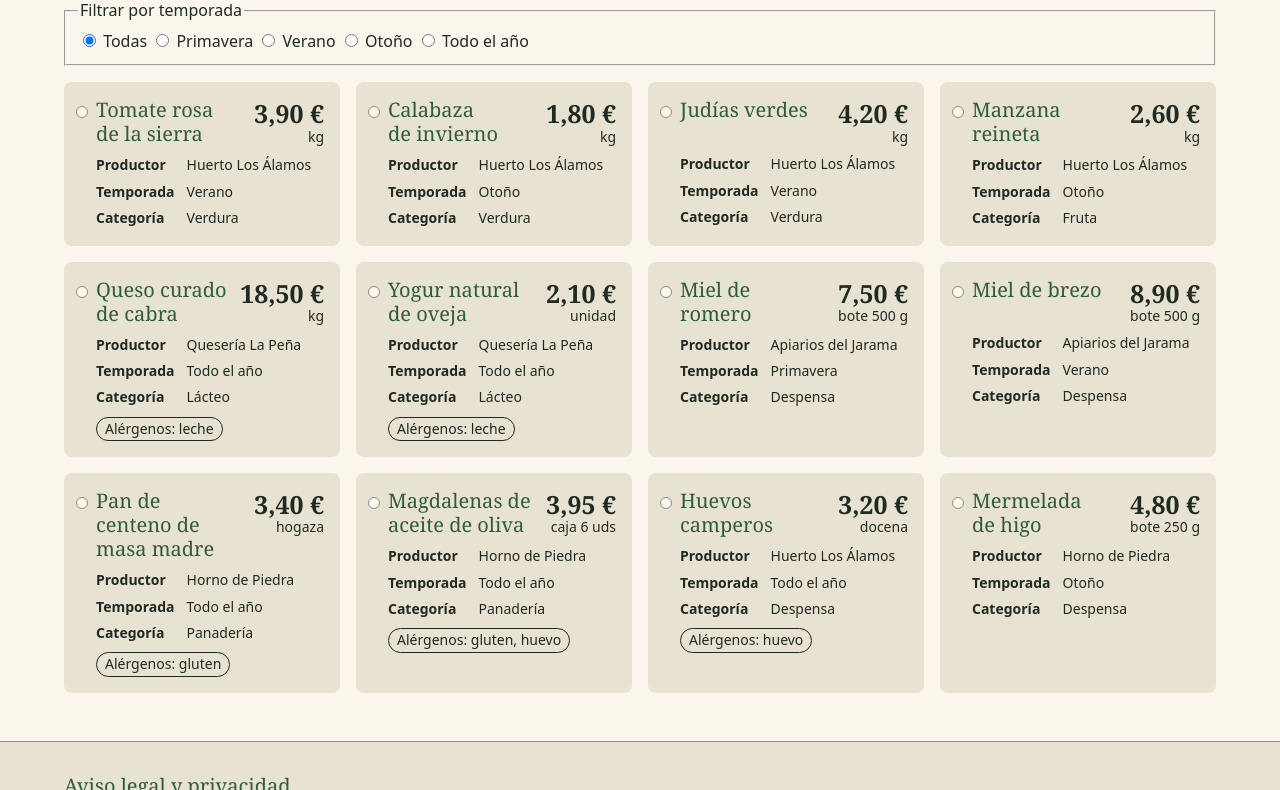
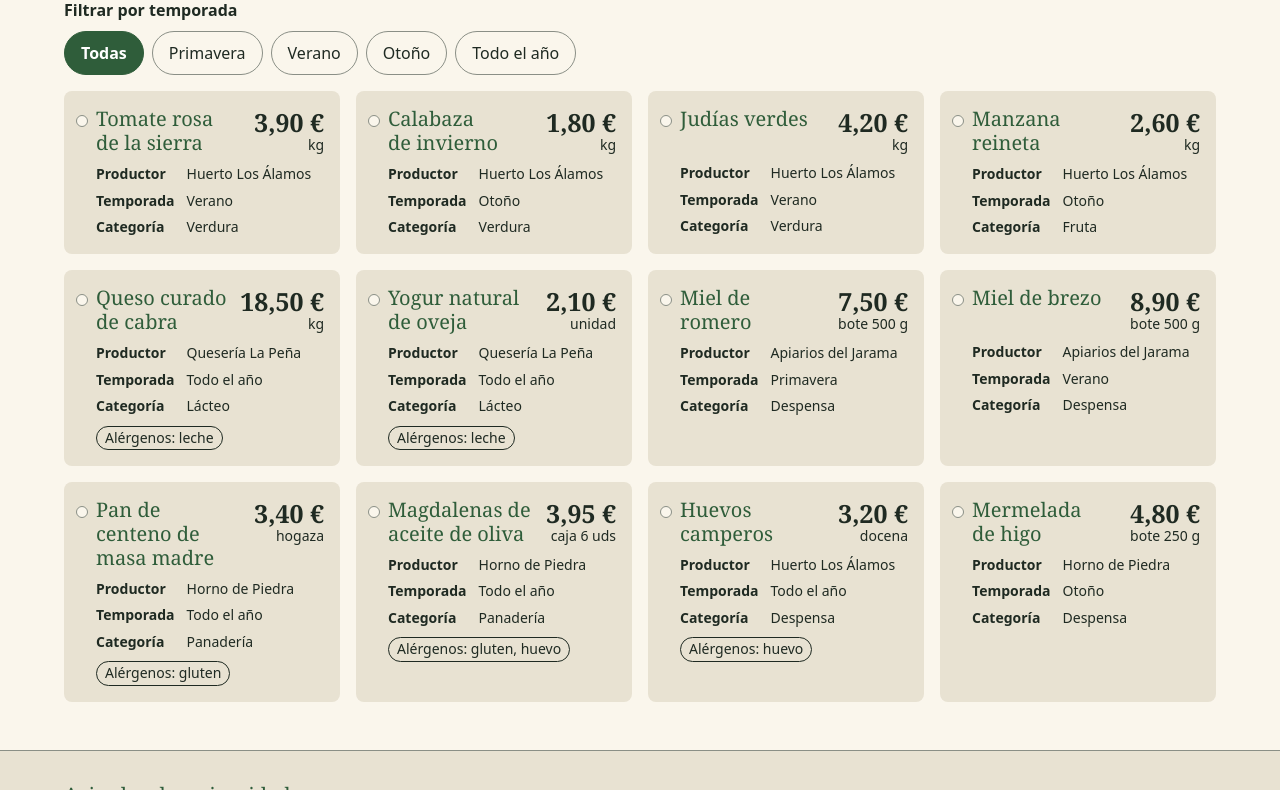
Before and after one commit to StablePeru/huerta-serrana, a plain HTML site: page catalogo.html in a window 1280 px wide. Shown: the part 302-1092 px from the top of the page. Drawn offline with Linux system fonts and the light colour scheme.

Commit message:
feat: filtro por temporada solo con CSS usando :has()

```diff
--- a/css/components.css
+++ b/css/components.css
@@ -236,3 +236,66 @@
   border-radius: var(--radio-pildora);
   font-size: var(--tam-sm);
 }
+
+/* ---- Filtro por temporada -----------------------------------------------
+   Radios con aspecto de chips. El filtrado funciona SIN JavaScript gracias
+   a :has(): «si el catálogo tiene marcado el radio X, oculta las tarjetas
+   que no sean de X». Los productos de todo el año se ven en cada estación,
+   porque también están disponibles en ella. */
+.filtro__grupo {
+  display: flex;
+  flex-wrap: wrap;
+  gap: var(--espacio-2);
+  padding: 0;
+  border: 0;
+}
+
+.filtro__leyenda {
+  margin-block-end: var(--espacio-2);
+  padding: 0;
+  font-weight: var(--peso-negrita);
+}
+
+.filtro__opcion {
+  position: relative;
+  display: inline-flex;
+  align-items: center;
+  min-height: var(--objetivo-tactil);
+  padding-inline: var(--espacio-4);
+  background-color: var(--ui-fondo);
+  border: var(--borde-fino) solid var(--ui-borde);
+  border-radius: var(--radio-pildora);
+  cursor: pointer;
+}
+
+/* El radio real queda encima del chip, invisible pero usable con teclado */
+.filtro__radio {
+  position: absolute;
+  inset: 0;
+  margin: 0;
+  opacity: 0;
+  cursor: pointer;
+}
+
+.filtro__opcion:has(.filtro__radio:checked) {
+  background-color: var(--ui-boton-fondo);
+  border-color: var(--ui-boton-fondo);
+  color: var(--ui-boton-texto);
+  font-weight: var(--peso-negrita);
+}
+
+.filtro__opcion:has(.filtro__radio:focus-visible) {
+  outline: var(--borde-grueso) solid var(--ui-foco);
+  outline-offset: var(--borde-grueso);
+}
+
+.catalogo:has(.filtro__radio[value="primavera"]:checked)
+  .catalogo__item:not([data-temporada="primavera"], [data-temporada="todo-el-ano"]),
+.catalogo:has(.filtro__radio[value="verano"]:checked)
+  .catalogo__item:not([data-temporada="verano"], [data-temporada="todo-el-ano"]),
+.catalogo:has(.filtro__radio[value="otono"]:checked)
+  .catalogo__item:not([data-temporada="otono"], [data-temporada="todo-el-ano"]),
+.catalogo:has(.filtro__radio[value="todo-el-ano"]:checked)
+  .catalogo__item:not([data-temporada="todo-el-ano"]) {
+  display: none;
+}
```
